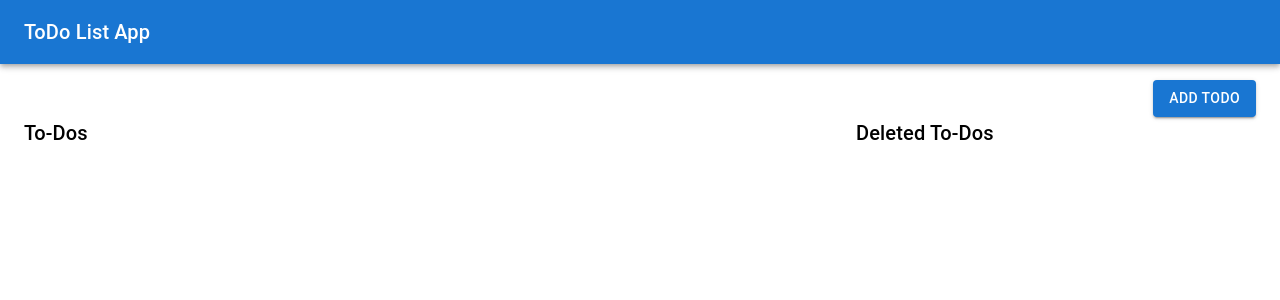
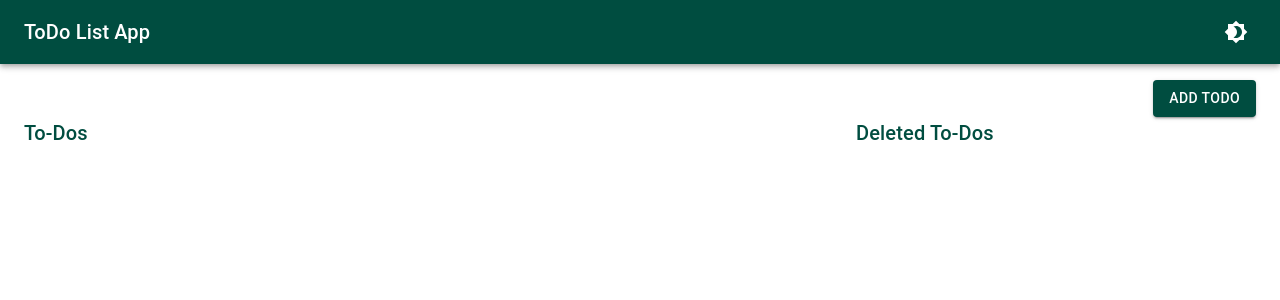
Before and after one commit to AnvarPK/ToDo-List-App, a React (Create React App) app: page / in a window 1280 px wide. Shown: the top 300 px of the page. Built offline with nearby package versions, Linux system fonts and the light colour scheme.

Commit message:
Dark mode implimented

```diff
--- a/src/components/appbar/index.jsx
+++ b/src/components/appbar/index.jsx
@@ -1,9 +1,12 @@
 import { AppBar as MuiAppBar, Container, Toolbar, Typography } from "@mui/material";
+import { Box } from "@mui/material";
+import ThemeSwich from "../themeswitch";
 
 const AppBar = () => {
     return (
         <MuiAppBar position="static" >
             <Container maxWidth="xl">
+                <Box display="flex" justifyContent="space-between" alignItems="center">
                     <Toolbar disableGutters>
                         <Typography
                             variant="h6"
@@ -14,6 +17,8 @@ const AppBar = () => {
                             ToDo List App
                         </Typography>
                     </Toolbar>
+                    <ThemeSwich />
+                </Box>
             </Container>
         </MuiAppBar>
     )
--- /dev/null
+++ b/src/components/themeswitch/index.jsx
@@ -0,0 +1,21 @@
+import Brightness4Icon from '@mui/icons-material/Brightness4';
+import Brightness7Icon from '@mui/icons-material/Brightness7';
+import { Box, IconButton } from '@mui/material';
+import { useTheme } from '@mui/material/styles';
+import { useContext } from 'react';
+import { ColorModeContext } from '../../theme';
+
+const ThemeSwich = () => {
+  const theme = useTheme();
+  const colorMode = useContext(ColorModeContext);
+  return (
+    <Box
+    >
+      <IconButton sx={{ ml: 1 }} onClick={colorMode.toggleColorMode} color="inherit">
+        {theme.palette.mode === 'dark' ? <Brightness7Icon /> : <Brightness4Icon />}
+      </IconButton>
+    </Box>
+  )
+}
+
+export default ThemeSwich
--- a/src/pages/home/index.jsx
+++ b/src/pages/home/index.jsx
@@ -37,7 +37,7 @@ const Home = () => {
             <Grid container spacing={2} alignItems="flex-start">
                 <Grid container item xs={12} md={8} >
                     <Grid item xs={12}>
-                        <Typography variant="h6" >To-Dos</Typography>
+                        <Typography variant="h6" color="primary">To-Dos</Typography>
                     </Grid>
                     <Grid item xs={12}>
                         <ToDoList items={todos} />
@@ -45,7 +45,7 @@ const Home = () => {
                 </Grid>
                 <Grid container item xs={4} sx={styles.deletedList}>
                     <Grid item xs={12}>
-                        <Typography variant="h6" >Deleted To-Dos</Typography>
+                        <Typography variant="h6" color="primary" >Deleted To-Dos</Typography>
                     </Grid>
                     <Grid item xs={12}>
                         <ToDoList viewType={APP_CONSTANTS.VIEW_TYPES.LIST} items={deletedTodos} />
--- a/src/theme.js
+++ b/src/theme.js
@@ -1,4 +1,4 @@
-import { deepOrange, grey } from "@mui/material/colors";
+import { blueGrey, deepOrange, grey, purple, teal } from "@mui/material/colors";
 import { createContext } from "react";
 
 export const ColorModeContext = createContext({ toggleColorMode: () => { } });
@@ -8,18 +8,27 @@ export const getDesignTokens = (mode) => ({
         mode,
         ...(mode === 'light'
             ? {
+                primary: {
+                    main: teal[900],
+                },
                 background: {
-                    default: deepOrange[100],
-                    paper: deepOrange[100],
+                    default: teal[900],
+                    paper: teal[100],
+                },
+                text: {
+                    primary: teal[900],
+                    secondary: teal[500],
                 },
             }
             : {
                 // palette values for dark mode
-                primary: deepOrange,
-                divider: deepOrange[700],
+                primary: {
+                    main: blueGrey[900],
+                },
+                divider: blueGrey[700],
                 background: {
-                    default: deepOrange[900],
-                    paper: deepOrange[900],
+                    default: blueGrey[900],
+                    paper: blueGrey[900],
                 },
                 text: {
                     primary: '#fff',
```
Also changed, not shown: 1 other file (tests, documents, lock files or other folders). Lines whose indentation alone changed are shown as unchanged.
